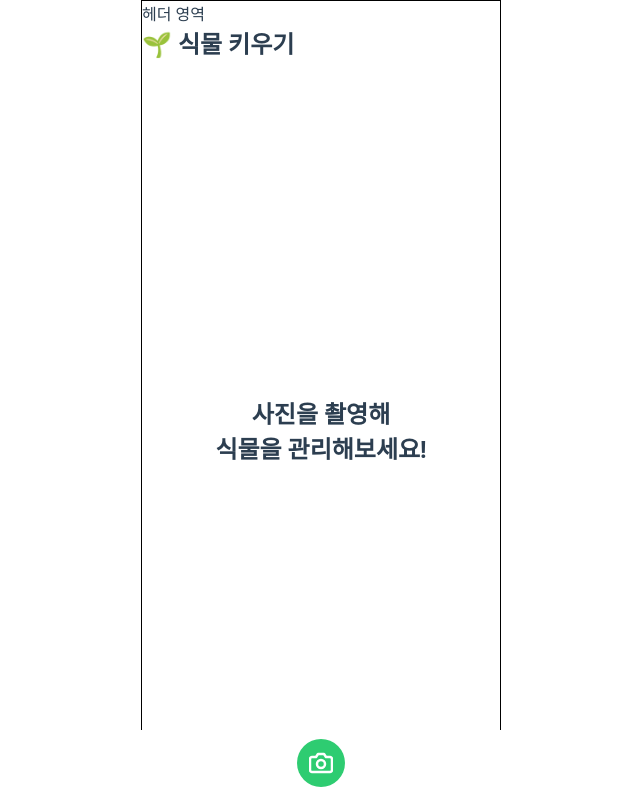
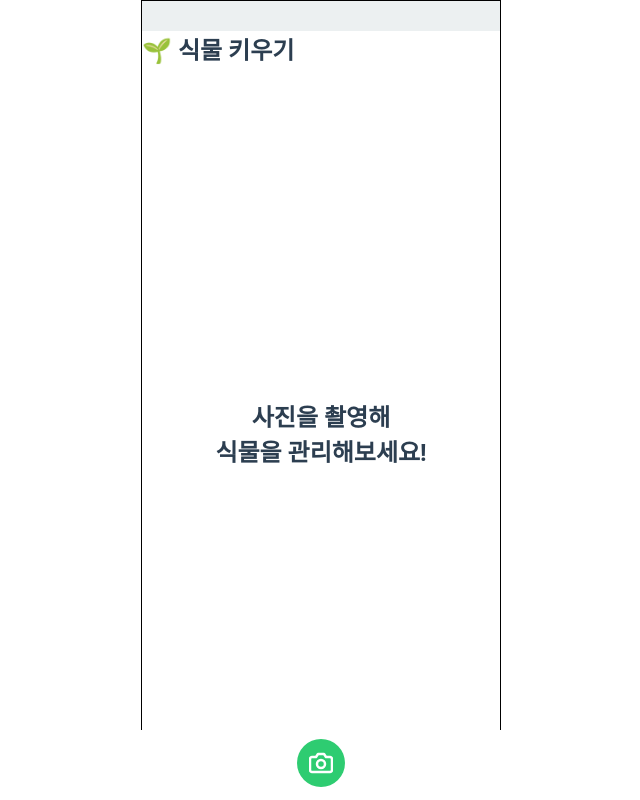
Before and after one commit to PRMS-HIFIVE/LittleGarden, a React (Vite) app in the folder frontend/: page / in a window 1280 px wide. Shown: the whole page, without its empty margins (319-959 px from the left). Built offline with nearby package versions, Linux system fonts and the light colour scheme; the HTML template or start-up script is replaced by a standard one.

Commit message:
refactor: 헤더 공통 컴포넌트로 변경

```diff
--- a/frontend/src/pages/Index.tsx
+++ b/frontend/src/pages/Index.tsx
@@ -2,6 +2,7 @@ import styled from "styled-components";
 import Main from "./Main/Main";
 import Footer from "@/common/Footer";
 import type { PlantInfo } from '../App';
+import Header from "@/common/Header/Header";
 
 interface IndexProps {
     plants: PlantInfo[];
@@ -12,9 +13,7 @@ function Index({ plants }: IndexProps) {
 
     return (
         <IndexWrapper>
-            <header>
-                헤더 영역
-            </header>
+            <Header />
             <Main plants={plants} />
             <Footer />
 
```
